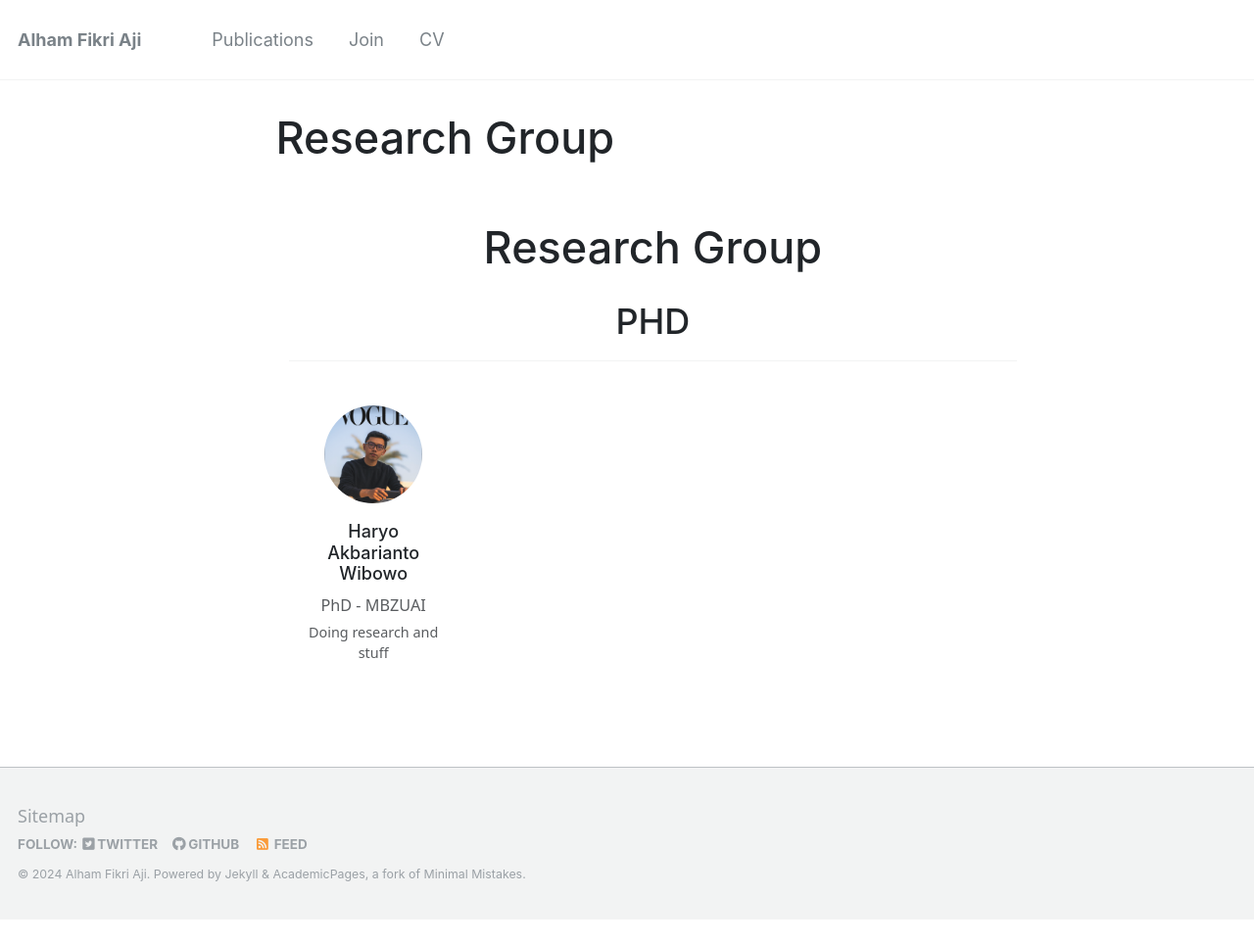
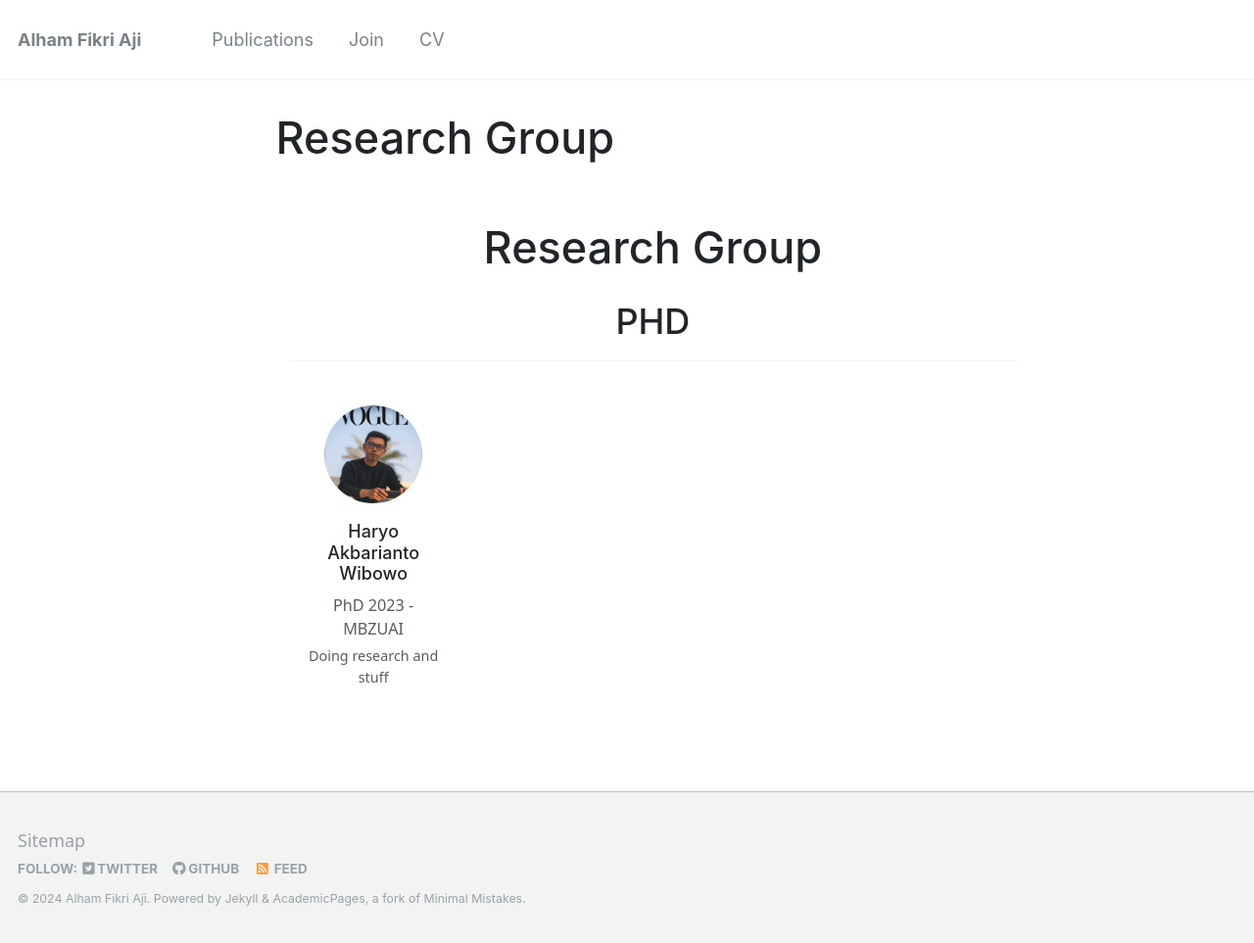
Before and after one commit to afaji/afaji.github.io, a Jekyll site: the page built from _pages/group.html, in a window 1280 px wide. Shown: the whole page at 98% size. Built offline with Jekyll 4.4.1, drawn with Linux system fonts in a browser that asks for light colours; before the commit the page ends 939 px from its top, so only the background shows below that.

Commit message:
Update group.html

```diff
--- a/_pages/group.html
+++ b/_pages/group.html
@@ -13,6 +13,7 @@
 <div class="container my-5">
   <h1 class="text-center mb-4">Research Group</h1>
 
+  <!-- Current Group Section -->
   {% assign categories = "PhD, MSc, Staff" | split: ", " %}
   {% for category in categories %}
     {% assign people_in_category = site.teams | where: "category", category %}
@@ -29,7 +30,7 @@
                     <a href="{{ person.website }}" class="text-decoration-none text-dark" target="_blank">{{ person.name }}</a>
                   </h6>
                   <p class="card-text text-muted mb-1" style="font-size: 0.9rem;">
-                    {{ person.category }} {{ person.graduation }} - {{ person.university }}
+                    {{ person.category }} {{ person.starting_year }} - {{ person.university }}
                   </p>
                   <p class="card-text text-muted" style="font-size: 0.8rem;">{{ person.bio }}</p>
                 </div>
@@ -40,6 +41,34 @@
       </div>
     {% endif %}
   {% endfor %}
+
+  <!-- Alumni Section -->
+  {% assign alumni = site.teams | where: "category", "Alumni" %}
+  {% if alumni.size > 0 %}
+    <div class="mb-5">
+      <h2 class="text-uppercase text-center mb-4">Alumni</h2>
+      <div class="row row-cols-6 g-3">
+        {% for person in alumni %}
+          <div class="col">
+            <div class="card h-100 text-center border-0">
+              <img src="{{ person.photo }}" class="card-img-top img-fluid rounded-circle mx-auto mt-2" alt="{{ person.name }}" style="width: 80px; height: 80px; object-fit: cover;">
+              <div class="card-body p-2">
+                <h6 class="card-title">
+                  <a href="{{ person.website }}" class="text-decoration-none text-dark" target="_blank">{{ person.name }}</a>
+                </h6>
+                <p class="card-text text-muted mb-1" style="font-size: 0.8rem;">
+                  {{ person.category }} {{ person.graduation_start }} - {{ person.graduation_end }}
+                </p>
+                <p class="card-text text-muted mb-0" style="font-size: 0.75rem;">
+                  Now at {{ person.current_position }}
+                </p>
+              </div>
+            </div>
+          </div>
+        {% endfor %}
+      </div>
+    </div>
+  {% endif %}
 </div>
 
 <!-- Bootstrap JS + Icons -->
```
